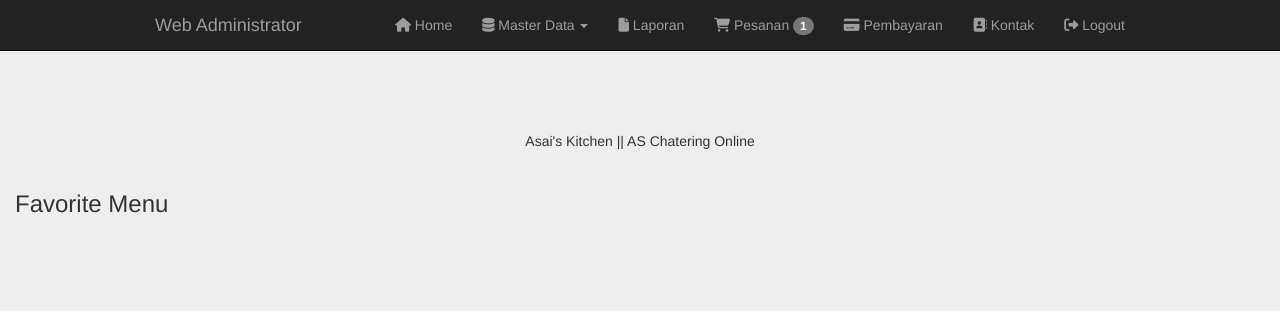
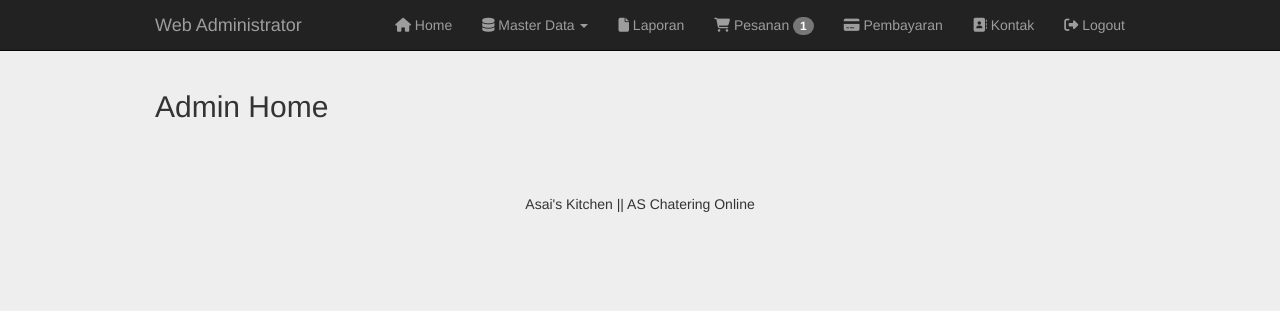
Before and after one commit to ahmadsyaifuddin-dins/catering, a PHP site: page /catering/admin/home.php in a window 1280 px wide. Shown: the top 311 px of the page. Run offline with PHP 8.4, Linux system fonts and the light colour scheme; data comes from the database, SQL or seed files in the repository.

Commit message:
Update home.php

```diff
--- a/admin/home.php
+++ b/admin/home.php
@@ -1,15 +1,8 @@
 <?php
 	include"../inc/config.php";
 	include"inc/header.php";
-
-?>
-<?php include"inc/footer.php";
 ?>
 
-<div class="col-md-9">
-			<div class="row">
-			<div class="col-md-12">
-			<h3>Favorite Menu</h3>
 
 
 <!DOCTYPE html>
@@ -22,14 +15,17 @@
 </head>
 <body>
 
+<div class="container">
+			<div class="row">
+			<div class="col-sm-12">
+			<h2>Admin Home</h2>
+			</div>
+			</div>
+</div>
 
 
-
-
-
-
-
-
+<?php include"inc/footer.php";
+?>
 
 </body>
 </html>
```
